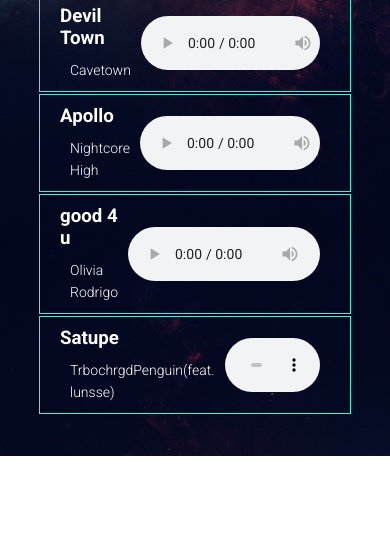
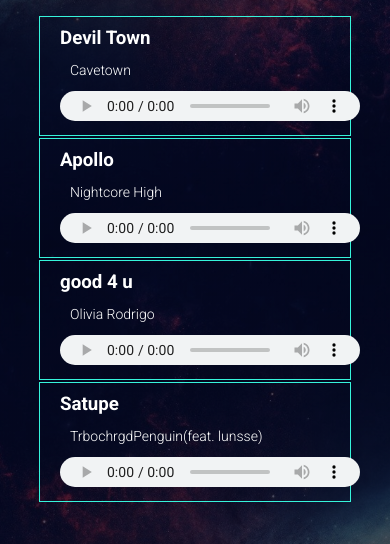
Before and after one commit to TrboChrgdPenguin/trbochrgd.github.io, a plain HTML site: page pages/music.html in a window 390 px wide. Shown: the part 604-1148 px from the top of the page. Before the commit the page ends 1060 px from the top, so only its background shows below. Drawn offline with Linux system fonts and the light colour scheme.

Commit message:
bugfix
music player now works in mobile devices

```diff
--- a/style.css
+++ b/style.css
@@ -175,3 +175,11 @@
     background-color: #36f4db1a;
     transition: 0.01s;
 }
+@media(max-width: 700px){
+    .music-box audio{
+        height: 30px;
+    }
+    .music-box{
+        display:block;
+    }
+}
```
